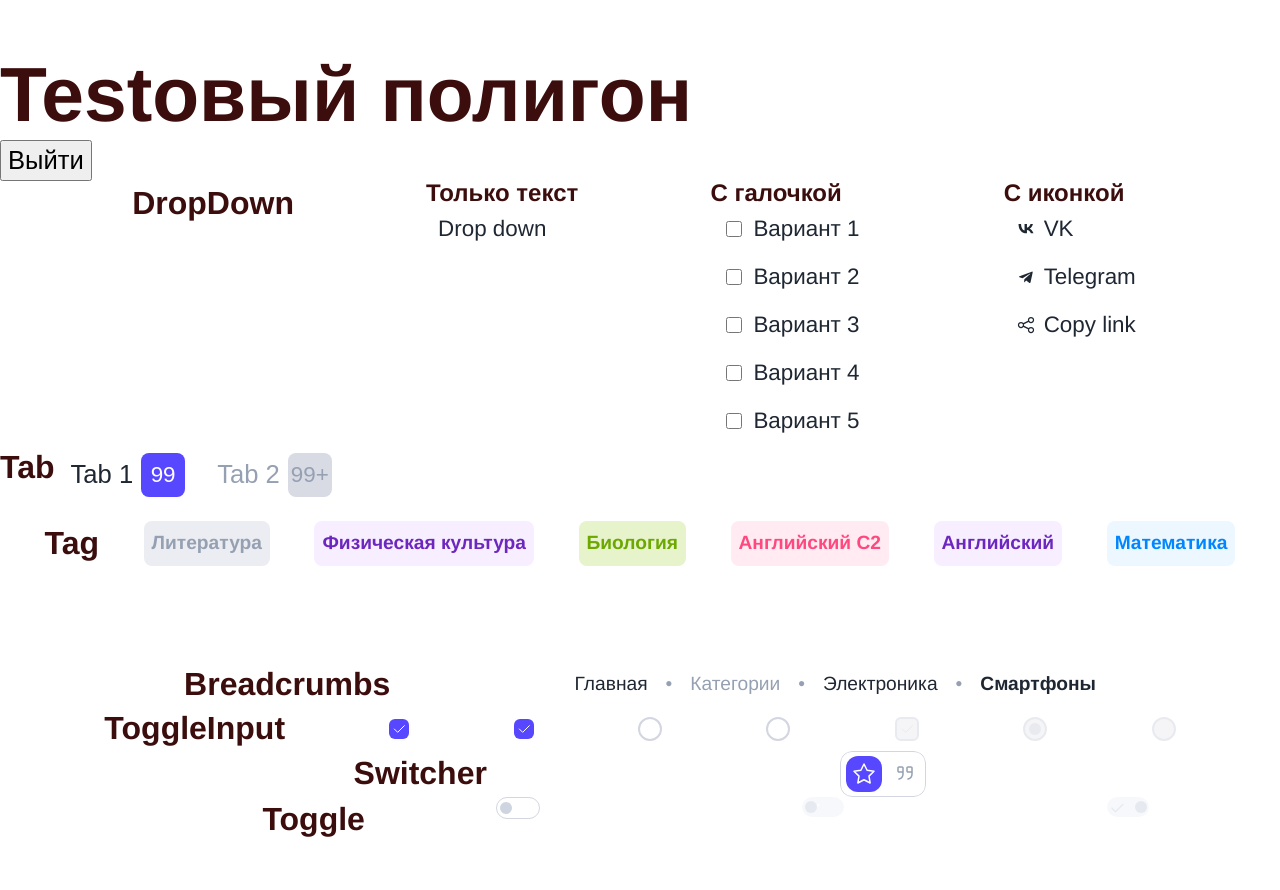
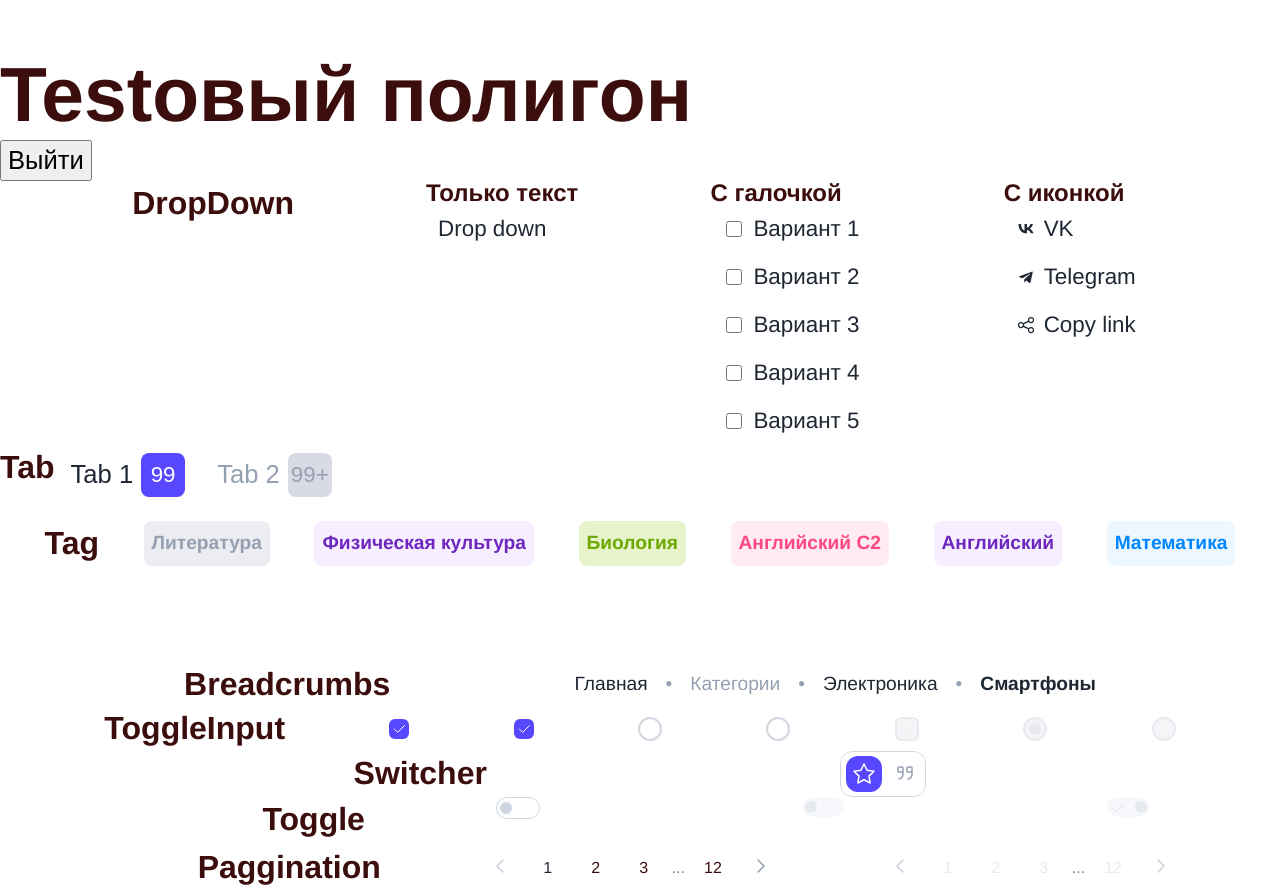
Before and after one commit to Aldiyar-B/Paraweb, a React (Vite) app: page /test in a window 1280 px wide. Before the commit the page ends 845 px from the top, so only its background shows below. Built offline with nearby package versions, Linux system fonts and the light colour scheme.

Commit message:
Paggination is done ✅(стили потом посмотреть ещё раз)

```diff
--- /dev/null
+++ b/src/components/Pagination/Pagination.jsx
@@ -0,0 +1,89 @@
+import React, { useState } from 'react';
+import styles from './Pagination.module.scss';
+import { icons } from '../Switcher/icons';
+
+const getIcon = (iconName) =>
+  icons[`../../assets/svg/icons/${iconName}.svg`] || null;
+
+const Pagination = ({
+  totalPages,
+  maxVisiblePages = 5,
+  onPageChange,
+  disabled = false,
+}) => {
+  const [currentPage, setCurrentPage] = useState(1);
+
+  const changePage = (page) => {
+    if (!disabled && page >= 1 && page <= totalPages) {
+      setCurrentPage(page);
+      onPageChange?.(page);
+    }
+  };
+
+  const getVisiblePages = () => {
+    let pages = [];
+    let start = Math.max(1, currentPage - 2);
+    let end = Math.min(totalPages, currentPage + 2);
+
+    if (start > 1) pages.push(1);
+    if (start > 2) pages.push('...');
+
+    for (let i = start; i <= end; i++) {
+      pages.push(i);
+    }
+
+    if (end < totalPages - 1) pages.push('...');
+    if (end < totalPages) pages.push(totalPages);
+
+    return pages;
+  };
+
+  return (
+    <nav className={`${styles.pagination} ${disabled ? styles.disabled : ''}`}>
+      <button
+        onClick={() => changePage(currentPage - 1)}
+        disabled={currentPage === 1 || disabled}
+        aria-label="Previous page"
+        className={`${styles.button} ${disabled ? styles.disabledButton : ''}`}
+      >
+        <span
+          className={styles.icon}
+          dangerouslySetInnerHTML={{ __html: getIcon('chevron-left') }}
+        />
+      </button>
+
+      {getVisiblePages().map((page, index) =>
+        page === '...' ? (
+          <span key={index} className={styles.dots} title="More pages">
+            {page}
+          </span>
+        ) : (
+          <button
+            key={index}
+            onClick={() => changePage(page)}
+            className={`${styles.button} ${currentPage === page ? styles.active : ''} ${
+              disabled ? styles.disabledButton : ''
+            }`}
+            disabled={disabled}
+          >
+            {page}
+          </button>
+        )
+      )}
+
+      <button
+        onClick={() => changePage(currentPage + 1)}
+        disabled={currentPage === totalPages || disabled}
+        aria-label="Next page"
+        className={`${styles.button} ${disabled ? styles.disabledButton : ''}`}
+      >
+        <span
+          className={styles.icon}
+          dangerouslySetInnerHTML={{ __html: getIcon('chevron-right') }}
+        />
+      </button>
+    </nav>
+  );
+};
+
+export default Pagination;
--- /dev/null
+++ b/src/components/Pagination/Pagination.module.scss
@@ -0,0 +1,54 @@
+.pagination {
+  display: flex;
+  gap: 8px;
+  align-items: center;
+}
+
+/* Стили для кнопок */
+.button {
+  all: unset;
+  width: 40px;
+  height: 40px;
+  border-radius: 12px;
+  cursor: pointer;
+  text-align: center;
+  transition:
+    background 0.2s ease-in-out,
+    transform 0.1s ease;
+  display: flex;
+  justify-content: center;
+  align-items: center;
+  font-size: 16px;
+
+  &:hover:not(:disabled) {
+    background: var(--gray-color-4);
+  }
+  &:active:not(:disabled) {
+    background: var(--gray-color-5);
+  }
+
+  &:disabled {
+    opacity: 0.5;
+    cursor: not-allowed;
+    color: var(--text-blind-color);
+  }
+
+  span {
+    svg path {
+      stroke: var(--text-secondary-color);
+    }
+  }
+}
+
+/* Активная страница */
+.active {
+  background: transparent;
+  color: var(--text-color);
+}
+
+/* Троеточие */
+.dots {
+  pointer-events: none;
+  font-size: 16px;
+  color: gray;
+}
--- /dev/null
+++ b/src/components/Pagination/icons.jsx
@@ -0,0 +1,5 @@
+// Импортируем иконки
+export const icons = import.meta.glob('../../assets/svg/icons/*.svg', {
+  eager: true,
+  as: 'raw',
+});
--- a/src/views/Test.jsx
+++ b/src/views/Test.jsx
@@ -7,6 +7,7 @@ import ToggleInput from '../components/ToggleInput/ToggleInput';
 import Breadcrumbs from '../components/Breadcrumbs/Breadcrumbs';
 import Switcher from '../components/Switcher/Switcher';
 import Toggle from '../components/Toggle/Toggle';
+import Pagination from '../components/Pagination/Pagination';
 
 const breadcrumbItems = [
   { label: 'Главная', path: '/', disabled: false },
@@ -22,6 +23,7 @@ const breadcrumbItems = [
 function Test() {
   const [activeTab, setActiveTab] = useState('Tab 1');
   const [isActive, setIsActive] = useState(false);
+  const [currentPage, setCurrentPage] = useState(1);
 
   return (
     <div style={{ marginTop: '50px' }}>
@@ -153,6 +155,24 @@ function Test() {
           // Этот переключатель активен и может быть изменен
         />
       </div>
+      {/* Paggination */}
+      <div style={{ display: 'flex ', justifyContent: 'space-evenly' }}>
+        <br />
+        <h3 className="text-h3">Paggination</h3>
+        <Pagination
+          totalPages={12}
+          onPageChange={setCurrentPage}
+          leftIcon="chevron-left"
+          rightIcon="chevron-right"
+        />
+        <Pagination
+          totalPages={12}
+          onPageChange={setCurrentPage}
+          leftIcon="chevron-left"
+          rightIcon="chevron-right"
+          disabled
+        />
+      </div>
     </div>
   );
 }
```
